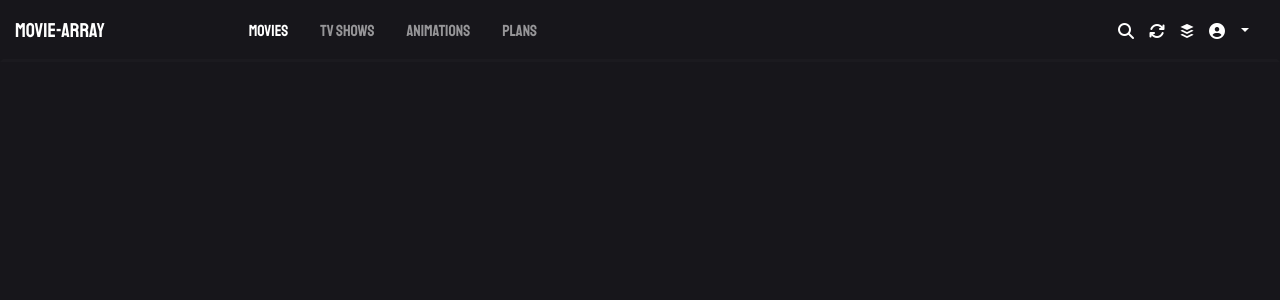
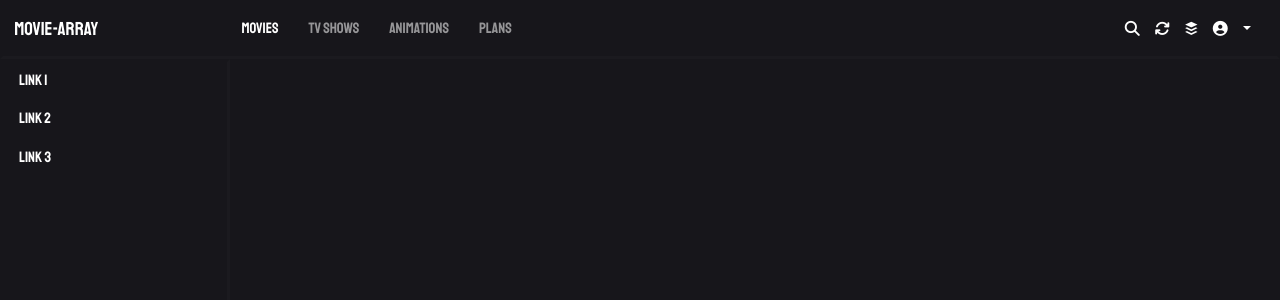
Before and after one commit to Sam-Radnus/Velvet-View, a React (Create React App) app: page / in a window 1280 px wide. Shown: the top 300 px of the page. Built offline with nearby package versions, Linux system fonts and the light colour scheme; a web font is replaced by a local one.

Commit message:
added sidebar

```diff
--- a/public/index.html
+++ b/public/index.html
@@ -9,6 +9,7 @@
       name="description"
       content="Web site created using create-react-app"
     />
+    <link rel="stylesheet" href="https://www.w3schools.com/w3css/4/w3.css">
     <script src="https://kit.fontawesome.com/038253119c.js" crossorigin="anonymous"></script>
     <link rel="apple-touch-icon" href="%PUBLIC_URL%/logo192.png" />
     <!--
--- a/src/App.css
+++ b/src/App.css
@@ -19,3 +19,9 @@ nav{
 a.dropdown-item{
   color:white;
 }
+div#sidebar{
+  background-color: rgb(23,22,27);
+  border-style: solid;
+  border-color:rgb(23,22,27);
+  border-right-color:rgb(27,26,31);
+}
--- a/src/App.js
+++ b/src/App.js
@@ -1,10 +1,12 @@
 import logo from './logo.svg';
 import './App.css';
 import Navbar from './components/Navbar';
+import Sidebar from './components/Sidebar';
 function App() {
   return (
        <>
        <Navbar/>
+       <Sidebar/>
         </>
   );
 }
--- /dev/null
+++ b/src/components/Sidebar.js
@@ -0,0 +1,15 @@
+import React from 'react'
+import '../App.css'
+function Sidebar() {
+  return (
+     <>
+     <div id="sidebar" className="w3-sidebar w3-bar-block" style={{backgroundColor:'rgb(23,22,27)',width:"18%"}}>
+     <a href="#" style={{color:'white'}}className="w3-bar-item w3-button">Link 1</a>
+     <a href="#" style={{color:'white'}}className="w3-bar-item w3-button">Link 2</a>
+     <a href="#" style={{color:'white'}}className="w3-bar-item w3-button">Link 3</a>
+     </div>
+     </>
+  )
+}
+
+export default Sidebar
```
